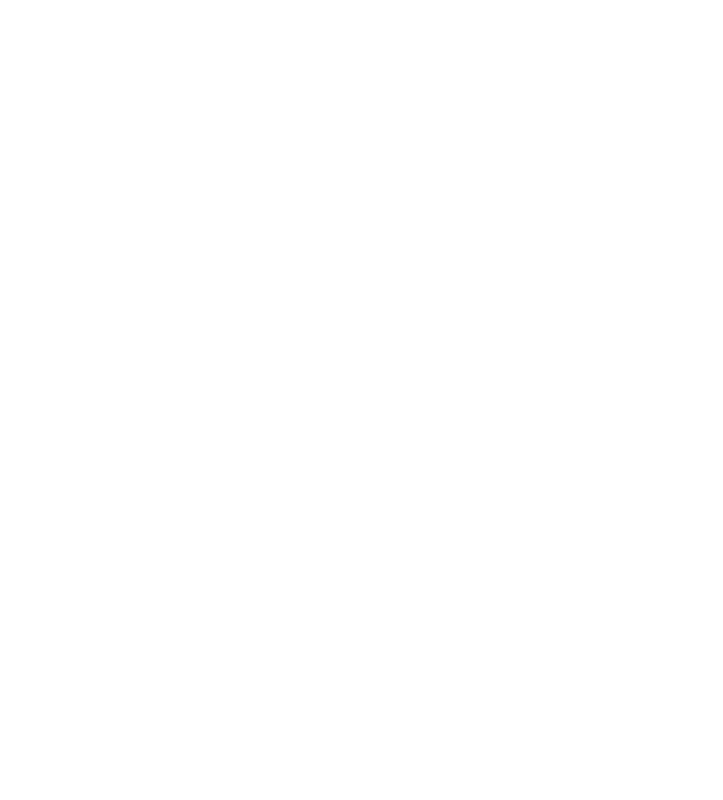
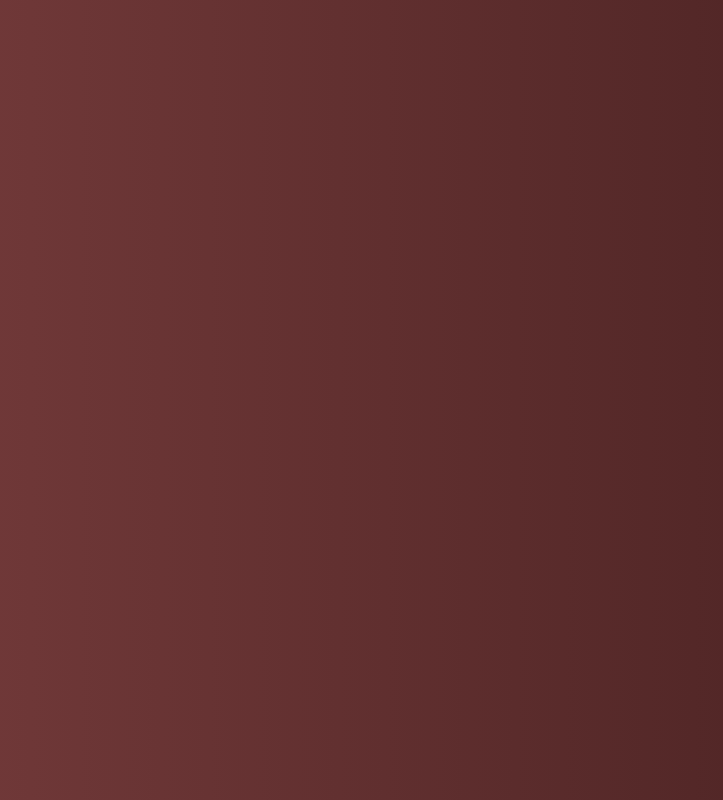
Before and after one commit to chibokaxavier/TASK-KILLER, a Next.js app: page / in a window 1280 px wide. Shown: the whole page, without its empty margins (278-1001 px from the left). Built offline with nearby package versions, Linux system fonts and the light colour scheme.

Commit message:
FIRST COMMIT

```diff
--- a/package.json
+++ b/package.json
@@ -16,6 +16,7 @@
     "postcss": "8.4.24",
     "react": "18.2.0",
     "react-dom": "18.2.0",
+    "react-icons": "^4.9.0",
     "tailwindcss": "3.3.2"
   }
 }
--- a/pages/index.js
+++ b/pages/index.js
@@ -1,11 +1,14 @@
+import Head from "next/head";
 import Image from "next/image";
 
 export default function Home() {
   return (
     <main
-      className={`flex min-h-screen flex-col items-center justify-between p-24 `}
+      className={`h-screen w-screen p-4 bg-gradient-to-r from-[#7A3E3E] to-[#482121]`}
     >
-
+      <Head>
+        <title>ToDo App</title>
+      </Head>
     </main>
   );
 }
```
Also changed, not shown: 1 other file (tests, documents, lock files or other folders).
